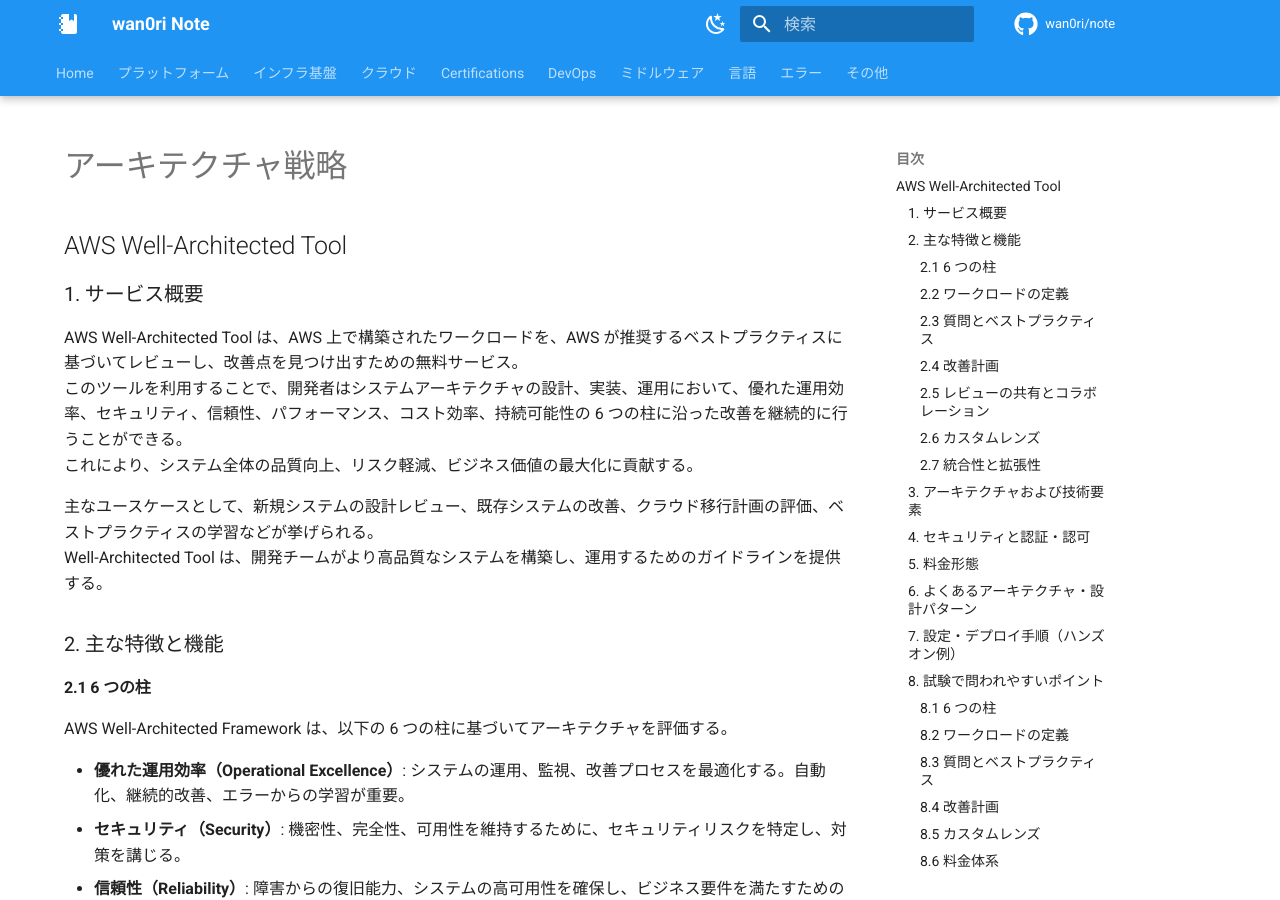
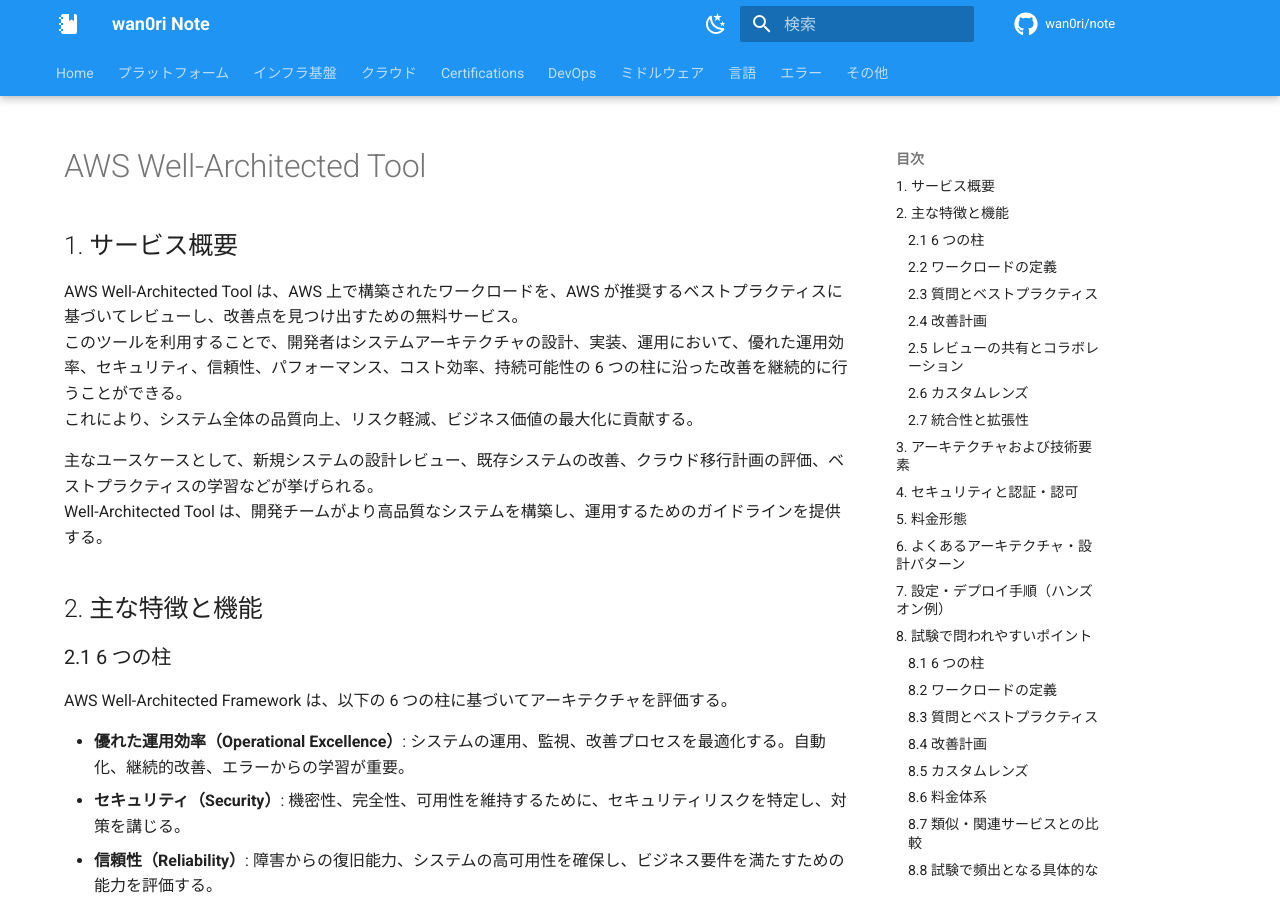
Before and after one commit to wan0ri/note, an MkDocs documentation site: the page built from docs/certifications/aws-saa/architecture-strategy/WellArchitectedTool.md, in a window 1280 px wide and 900 px high. Built offline with MkDocs 1.6.1 and Material for MkDocs 9.7.7, drawn with Linux system fonts in a browser that asks for light colours; comment, search, counter and statistics services are not loaded.

Commit message:
Add documentation for AWS Well-Architected Tool and architecture strategy overview
- Created a new document for AWS Well-Architected Tool detailing its features, benefits, and usage.
- Added an index page for architecture strategy with a link to the Well-Architected Tool documentation.

```diff
--- a/docs/certifications/aws-saa/ArchitectureStrategy.md
+++ b/docs/certifications/aws-saa/architecture-strategy/WellArchitectedTool.md
@@ -1,10 +1,8 @@
 ---
-title: アーキテクチャ戦略
+title: AWS Well-Architected Tool
 ---
 
-## AWS Well-Architected Tool
-
-### 1. サービス概要
+## 1. サービス概要
 
 AWS Well-Architected Tool は、AWS 上で構築されたワークロードを、AWS が推奨するベストプラクティスに基づいてレビューし、改善点を見つけ出すための無料サービス。
 このツールを利用することで、開発者はシステムアーキテクチャの設計、実装、運用において、優れた運用効率、セキュリティ、信頼性、パフォーマンス、コスト効率、持続可能性の 6 つの柱に沿った改善を継続的に行うことができる。
@@ -13,9 +11,9 @@
 主なユースケースとして、新規システムの設計レビュー、既存システムの改善、クラウド移行計画の評価、ベストプラクティスの学習などが挙げられる。
 Well-Architected Tool は、開発チームがより高品質なシステムを構築し、運用するためのガイドラインを提供する。
 
-### 2. 主な特徴と機能
+## 2. 主な特徴と機能
 
-#### 2.1 6 つの柱
+### 2.1 6 つの柱
 
 AWS Well-Architected Framework は、以下の 6 つの柱に基づいてアーキテクチャを評価する。
 
@@ -26,38 +24,38 @@
 - **コスト最適化（Cost Optimization）**: 不必要なコストを削減し、価値を高めるための最適なリソース利用を評価する。
 - **持続可能性（Sustainability）**: エネルギー消費量や環境への影響を測定し、リソース使用率の効率性を向上させるための改善プランやアクションを提示する。
 
-#### 2.2 ワークロードの定義
+### 2.2 ワークロードの定義
 
 Well-Architected Tool では、評価対象となるワークロード（アプリケーション、サービスなど）を定義する。
 ワークロードの定義には、アプリケーションのビジネス上の目的、技術的なアーキテクチャ、運用チームなどの情報を含む。
 
-#### 2.3 質問とベストプラクティス
+### 2.3 質問とベストプラクティス
 
 ツール内には、6 つの柱に対応した、数百に及ぶ質問が用意されている。
 これらの質問に回答することで、 ワークロードが AWS のベストプラクティスに沿って設計されているかどうかを評価する。
 質問に沿って、詳細な説明とベストプラクティスの推奨事項が提供される。
 
-#### 2.4 改善計画
+### 2.4 改善計画
 
 評価の結果、発見された改善点に基づいて、具体的な改善計画を作成できる。
 ツールは、リスクの高い箇所を特定し、推奨される改善策を提案する。
 
-#### 2.5 レビューの共有とコラボレーション
+### 2.5 レビューの共有とコラボレーション
 
 作成したワークロードレビューは、チームメンバーと共有し、コラボレーションしながら改善を進めることができる。
 レビューの結果は CSV 形式でエクスポートしたり、AWS Organizations と統合して組織全体で利用できる。
 
-#### 2.6 カスタムレンズ
+### 2.6 カスタムレンズ
 
 Well-Architected Tool では、独自のベストプラクティスを定義したカスタムレンズを作成できる。
 これにより、組織の特定のニーズや規制に合わせた評価が可能になる。
 
-#### 2.7 統合性と拡張性
+### 2.7 統合性と拡張性
 
 AWS Organizations と連携し、組織全体でのワークロードレビューを一元管理できる。
 また、API を通じてツールを自動化することも可能である。
 
-### 3. アーキテクチャおよび技術要素
+## 3. アーキテクチャおよび技術要素
 
 1. ユーザーは AWS マネジメントコンソールまたは API を通じて Well-Architected Tool にアクセス。
 2. ワークロードを定義し、6 つの柱に関する質問に回答。
@@ -68,7 +66,7 @@
 AWS Well-Architected Tool はフルマネージドサービスであり、サーバーレスアーキテクチャで構成されている。
 可用性、スケーラビリティは AWS が管理し、ユーザーはインフラの管理を行う必要はない。
 
-### 4. セキュリティと認証・認可
+## 4. セキュリティと認証・認可
 
 AWS Well-Architected Tool のセキュリティは、AWS の標準的なセキュリティプラクティスに準拠している:
 
@@ -79,13 +77,13 @@
 
 これにより、ツールの利用に対する不正アクセスを防止し、機密情報を保護できる。
 
-### 5. 料金形態
+## 5. 料金形態
 
 AWS Well-Architected Tool は、**無料**で利用できるサービス。
 
 ただし、ツールで推奨される改善策を実行するために、他の AWS サービス（EC2、S3、Lambda など）を利用する際には、それらのサービスの料金が発生する。
 
-### 6. よくあるアーキテクチャ・設計パターン
+## 6. よくあるアーキテクチャ・設計パターン
 
 Well-Architected Tool は、様々なワークロードに対して利用できる。
 一般的なパターンは以下の通り:
@@ -97,7 +95,7 @@
 - **コスト最適化**: リソースの利用状況を分析し、コスト削減の機会を見つける。
 - **継続的な改善**: システムの運用状況を継続的に監視し、改善を繰り返す。
 
-### 7. 設定・デプロイ手順（ハンズオン例）
+## 7. 設定・デプロイ手順（ハンズオン例）
 
 1. AWS マネジメントコンソールから AWS Well-Architected Tool を開く。
 2. 新しいワークロードを作成し、ワークロードに関する基本情報を入力。
@@ -106,51 +104,51 @@
 5. 改善計画に基づいて、システム構成を修正。
 6. 必要に応じて、再度レビューを実施し、継続的な改善を行う。
 
-### 8. 試験で問われやすいポイント
+## 8. 試験で問われやすいポイント
 
-#### 8.1 6 つの柱
+### 8.1 6 つの柱
 
 - **柱の内容**: 運用上の優秀性、セキュリティ、信頼性、パフォーマンス効率、コスト最適化の 6 つの柱を理解する。
 - **重要性**: 各柱がアーキテクチャ設計にどのように影響するかを理解する。
 - **関連性**: 試験では、各柱に関連する AWS サービスやベストプラクティスが問われる。
 
-#### 8.2 ワークロードの定義
+### 8.2 ワークロードの定義
 
 - **内容**: 評価対象となるアプリケーションやサービスを定義する。ビジネス上の目的、技術的なアーキテクチャ、運用チームなどの情報を含める。
 - **重要性**: ワークロードの定義が、後のレビュー結果に影響を与えるため、正確に行う必要がある。
 - **関連性**: 試験では、ワークロード定義のベストプラクティスが問われる可能性がある。
 
-#### 8.3 質問とベストプラクティス
+### 8.3 質問とベストプラクティス
 
 - **内容**: 各柱に対応した質問に回答することで、システムがベストプラクティスに沿っているかを評価。
 - **重要性**: 質問を通して、自身のアーキテクチャの改善点を発見。
 - **関連性**: 試験では、特定の質問内容や推奨されるベストプラクティスが問われる。
 
-#### 8.4 改善計画
+### 8.4 改善計画
 
 - **内容**: 評価結果に基づいて具体的な改善計画を作成。
 - **重要性**: リスクの高い箇所を特定し、優先順位をつけて改善。
 - **関連性**: 試験では、リスクと改善計画の関係性が問われる。
 
-#### 8.5 カスタムレンズ
+### 8.5 カスタムレンズ
 
 - **機能**: 組織独自のベストプラクティスを定義したカスタムレンズを作成。
 - **ユースケース**: 特定の業界、組織の要件、規制に合わせた評価に使用。
 - **重要性**: 標準的な評価に加え、より具体的な評価ができる。
 
-#### 8.6 料金体系
+### 8.6 料金体系
 
 - **料金**: Well-Architected Tool 自体は無料。
 - **関連料金**: ツールで推奨される改善策を実行する際には、関連する AWS サービスの料金が発生。
 - **注意点**: ツールだけでなく、関連サービスの料金も考慮する必要がある。
 
-#### 8.7 類似・関連サービスとの比較
+### 8.7 類似・関連サービスとの比較
 
 - **AWS Trusted Advisor**: コスト削減、セキュリティ、パフォーマンスの改善に関する推奨事項を提供するサービス。Well-Architected Tool は、より包括的なアーキテクチャ評価を行う。
 - **AWS Cost Explorer**: クラウド利用コストの分析・可視化に特化したサービス。Well-Architected Tool はアーキテクチャの設計と改善に焦点を当てる。
 - **AWS Security Hub**: セキュリティのベストプラクティスに従って、セキュリティの状態を評価するサービス。Well-Architected Tool はセキュリティを含む 6 つの柱で評価を行う。
 
-#### 8.8 試験で頻出となる具体的な問われ方と答え
+### 8.8 試験で頻出となる具体的な問われ方と答え
 
 - Q: AWS Well-Architected Tool の 6 つの柱は何？
   - A: **優れた運用効率**、**セキュリティ**、**信頼性**、**パフォーマンス効率**、**コスト最適化**、**持続可能性**。
@@ -170,9 +168,9 @@
 主なユースケースとして、新規システムの設計レビュー、既存システムの改善、クラウド移行計画の評価、ベストプラクティスの学習などが挙げられる。
 Well-Architected Tool は、開発チームがより高品質なシステムを構築し、運用するためのガイドラインを提供する。
 
-### 9. 主な特徴と機能
+## 9. 主な特徴と機能
 
-#### 9.1 6 つの柱
+### 9.1 6 つの柱
 
 AWS Well-Architected Framework は、以下の 6 つの柱に基づいてアーキテクチャを評価する。
 
@@ -183,38 +181,38 @@
 - **コスト最適化（Cost Optimization）**: 不必要なコストを削減し、価値を高めるための最適なリソース利用を評価する。
 - **持続可能性（Sustainability）**: エネルギー消費量や環境への影響を測定し、リソース使用率の効率性を向上させるための改善プランやアクションを提示する。
 
-#### 9.2 ワークロードの定義
+### 9.2 ワークロードの定義
 
 Well-Architected Tool では、評価対象となるワークロード（アプリケーション、サービスなど）を定義する。
 ワークロードの定義には、アプリケーションのビジネス上の目的、技術的なアーキテクチャ、運用チームなどの情報を含む。
 
-#### 9.3 質問とベストプラクティス
+### 9.3 質問とベストプラクティス
 
 ツール内には、6 つの柱に対応した、数百に及ぶ質問が用意されている。
 これらの質問に回答することで、 ワークロードが AWS のベストプラクティスに沿って設計されているかどうかを評価する。
 質問に沿って、詳細な説明とベストプラクティスの推奨事項が提供される。
 
-#### 9.4 改善計画
+### 9.4 改善計画
 
 評価の結果、発見された改善点に基づいて、具体的な改善計画を作成できる。
 ツールは、リスクの高い箇所を特定し、推奨される改善策を提案する。
 
-#### 9.5 レビューの共有とコラボレーション
+### 9.5 レビューの共有とコラボレーション
 
 作成したワークロードレビューは、チームメンバーと共有し、コラボレーションしながら改善を進めることができる。
 レビューの結果は CSV 形式でエクスポートしたり、AWS Organizations と統合して組織全体で利用できる。
 
-#### 9.6 カスタムレンズ
+### 9.6 カスタムレンズ
 
 Well-Architected Tool では、独自のベストプラクティスを定義したカスタムレンズを作成できる。
 これにより、組織の特定のニーズや規制に合わせた評価が可能になる。
 
-#### 9.7 統合性と拡張性
+### 9.7 統合性と拡張性
 
 AWS Organizations と連携し、組織全体でのワークロードレビューを一元管理できる。
 また、API を通じてツールを自動化することも可能である。
 
-### 10. アーキテクチャおよび技術要素
+## 10. アーキテクチャおよび技術要素
 
 1. ユーザーは AWS マネジメントコンソールまたは API を通じて Well-Architected Tool にアクセス。
 2. ワークロードを定義し、6 つの柱に関する質問に回答。
@@ -225,7 +223,7 @@
 AWS Well-Architected Tool はフルマネージドサービスであり、サーバーレスアーキテクチャで構成されている。
 可用性、スケーラビリティは AWS が管理し、ユーザーはインフラの管理を行う必要はない。
 
-### 11. セキュリティと認証・認可
+## 11. セキュリティと認証・認可
 
 AWS Well-Architected Tool のセキュリティは、AWS の標準的なセキュリティプラクティスに準拠している:
 
@@ -236,13 +234,13 @@
 
 これにより、ツールの利用に対する不正アクセスを防止し、機密情報を保護できる。
 
-### 12. 料金形態
+## 12. 料金形態
 
 AWS Well-Architected Tool は、**無料**で利用できるサービス。
 
 ただし、ツールで推奨される改善策を実行するために、他の AWS サービス（EC2、S3、Lambda など）を利用する際には、それらのサービスの料金が発生する。
 
-### 13. よくあるアーキテクチャ・設計パターン
+## 13. よくあるアーキテクチャ・設計パターン
 
 Well-Architected Tool は、様々なワークロードに対して利用できる。
 一般的なパターンは以下の通り:
@@ -254,7 +252,7 @@
 - **コスト最適化**: リソースの利用状況を分析し、コスト削減の機会を見つける。
 - **継続的な改善**: システムの運用状況を継続的に監視し、改善を繰り返す。
 
-### 14. 設定・デプロイ手順（ハンズオン例）
+## 14. 設定・デプロイ手順（ハンズオン例）
 
 1. AWS マネジメントコンソールから AWS Well-Architected Tool を開く。
 2. 新しいワークロードを作成し、ワークロードに関する基本情報を入力。
@@ -263,51 +261,51 @@
 5. 改善計画に基づいて、システム構成を修正。
 6. 必要に応じて、再度レビューを実施し、継続的な改善を行う。
 
-### 15. 試験で問われやすいポイント
+## 15. 試験で問われやすいポイント
 
-#### 15.1 6 つの柱
+### 15.1 6 つの柱
 
 - **柱の内容**: 運用上の優秀性、セキュリティ、信頼性、パフォーマンス効率、コスト最適化の 6 つの柱を理解する。
 - **重要性**: 各柱がアーキテクチャ設計にどのように影響するかを理解する。
 - **関連性**: 試験では、各柱に関連する AWS サービスやベストプラクティスが問われる。
 
-#### 15.2 ワークロードの定義
+### 15.2 ワークロードの定義
 
 - **内容**: 評価対象となるアプリケーションやサービスを定義する。ビジネス上の目的、技術的なアーキテクチャ、運用チームなどの情報を含める。
 - **重要性**: ワークロードの定義が、後のレビュー結果に影響を与えるため、正確に行う必要がある。
 - **関連性**: 試験では、ワークロード定義のベストプラクティスが問われる可能性がある。
 
-#### 15.3 質問とベストプラクティス
+### 15.3 質問とベストプラクティス
 
 - **内容**: 各柱に対応した質問に回答することで、システムがベストプラクティスに沿っているかを評価。
 - **重要性**: 質問を通して、自身のアーキテクチャの改善点を発見。
 - **関連性**: 試験では、特定の質問内容や推奨されるベストプラクティスが問われる。
 
-#### 15.4 改善計画
+### 15.4 改善計画
 
 - **内容**: 評価結果に基づいて具体的な改善計画を作成。
 - **重要性**: リスクの高い箇所を特定し、優先順位をつけて改善。
 - **関連性**: 試験では、リスクと改善計画の関係性が問われる。
 
-#### 15.5 カスタムレンズ
+### 15.5 カスタムレンズ
 
 - **機能**: 組織独自のベストプラクティスを定義したカスタムレンズを作成。
 - **ユースケース**: 特定の業界、組織の要件、規制に合わせた評価に使用。
 - **重要性**: 標準的な評価に加え、より具体的な評価ができる。
 
-#### 15.6 料金体系
+### 15.6 料金体系
 
 - **料金**: Well-Architected Tool 自体は無料。
 - **関連料金**: ツールで推奨される改善策を実行する際には、関連する AWS サービスの料金が発生。
 - **注意点**: ツールだけでなく、関連サービスの料金も考慮する必要がある。
 
-#### 15.7 類似・関連サービスとの比較
+### 15.7 類似・関連サービスとの比較
 
 - **AWS Trusted Advisor**: コスト削減、セキュリティ、パフォーマンスの改善に関する推奨事項を提供するサービス。Well-Architected Tool は、より包括的なアーキテクチャ評価を行う。
 - **AWS Cost Explorer**: クラウド利用コストの分析・可視化に特化したサービス。Well-Architected Tool はアーキテクチャの設計と改善に焦点を当てる。
 - **AWS Security Hub**: セキュリティのベストプラクティスに従って、セキュリティの状態を評価するサービス。Well-Architected Tool はセキュリティを含む 6 つの柱で評価を行う。
 
-#### 15.8 試験で頻出となる具体的な問われ方と答え
+### 15.8 試験で頻出となる具体的な問われ方と答え
 
 - Q: AWS Well-Architected Tool の 6 つの柱は何？
   - A: 優れた運用効率、セキュリティ、信頼性、パフォーマンス効率、コスト最適化、持続可能性。
--- a/mkdocs.yml
+++ b/mkdocs.yml
@@ -71,6 +71,7 @@
       redirect_maps:
         certifications/aws-saa/Analytics.md: certifications/aws-saa/analytics/index.md
         certifications/aws-saa/ApplicationIntegration.md: certifications/aws-saa/application-integration/index.md
+        certifications/aws-saa/ArchitectureStrategy.md: certifications/aws-saa/architecture-strategy/index.md
   - git-revision-date-localized:
       fallback_to_build_date: true
       locale: ja
```
Also changed, not shown: docs/certifications/aws-saa/architecture-strategy/index.md (added, +11 -0 lines), docs/certifications/aws-saa/index.md (+1 -1 lines).
